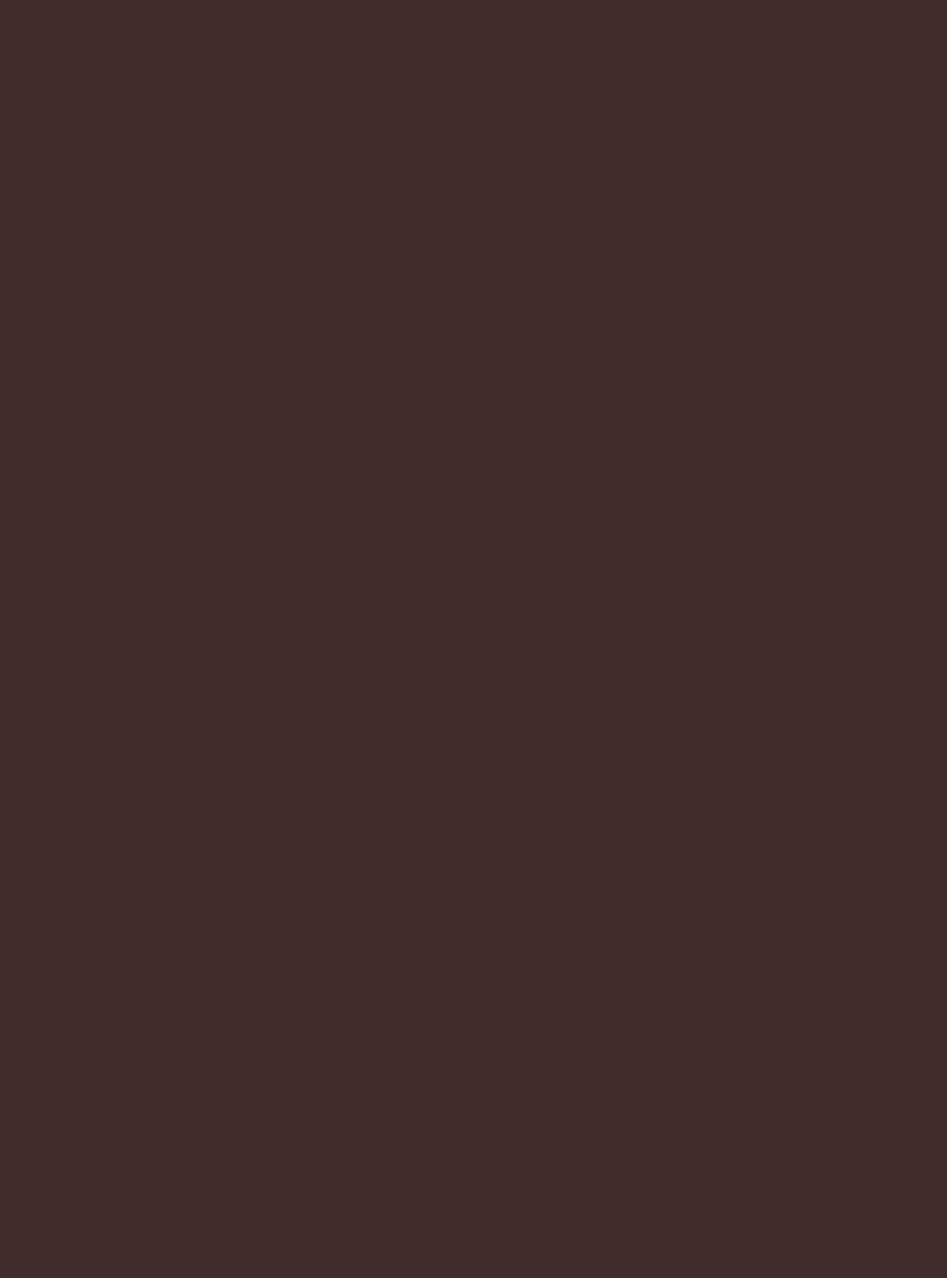
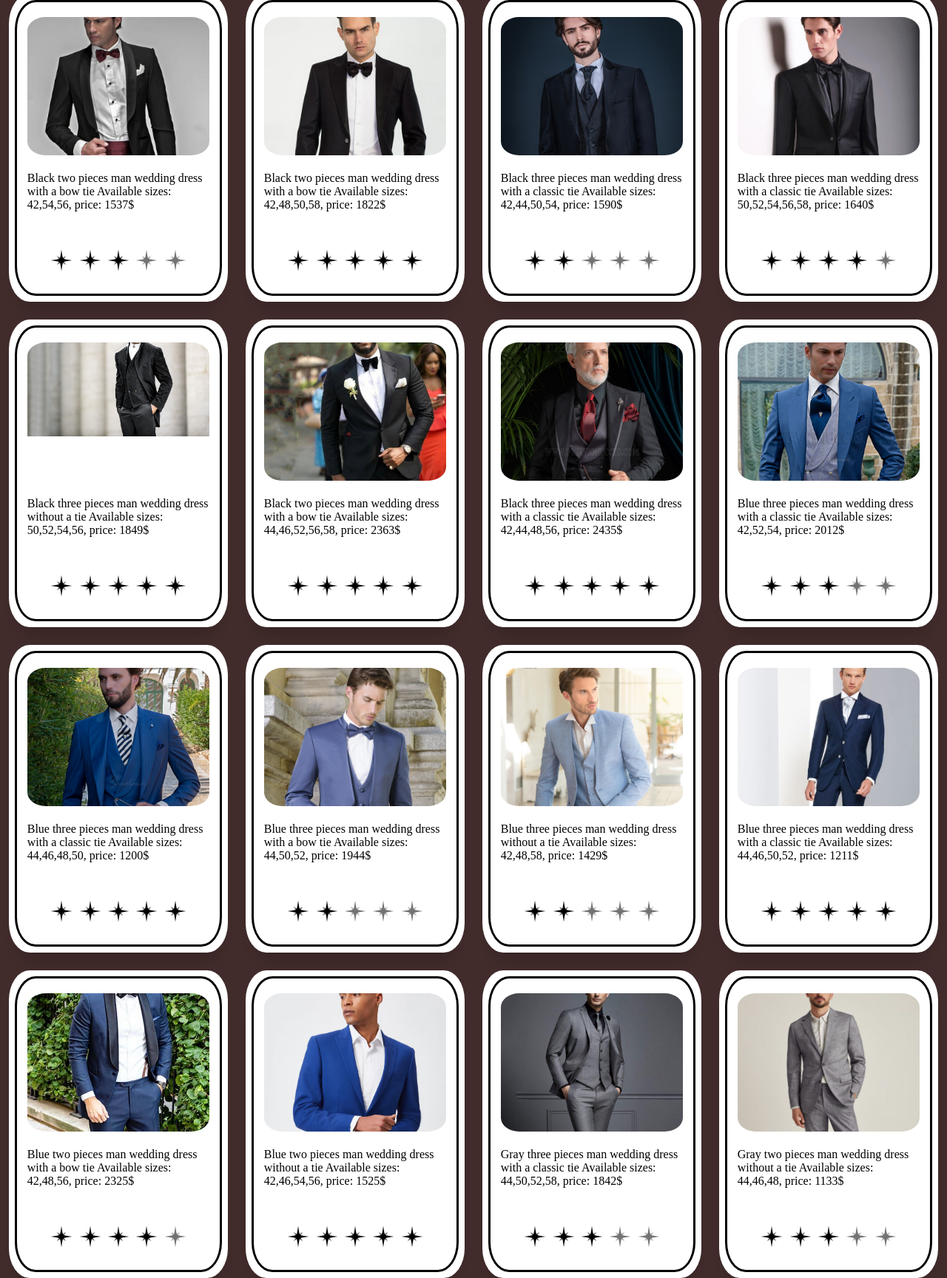
Before and after one commit to ekalape/WedDress, a website built with webpack: page src/index.html in a window 1280 px wide. Shown: the top 1728 px of the page at 74% size. Before the commit the page ends 800 px from the top, so only its background shows below. Built offline with nearby package versions, Linux system fonts and the light colour scheme.

Commit message:
feat: add card creation function

```diff
--- a/src/database/man.json
+++ b/src/database/man.json
@@ -1,143 +1,143 @@
 [{
-        "imageURL": "../assets/men/m-black-1.jpg",
+        "imageURL": "../src/assets/men/m-black-1.jpg",
         "color": "black",
         "tie": "bow",
         "complexity": 2
     },
     {
-        "imageURL": "../assets/men/m-black-2.jpg",
+        "imageURL": "../src/assets/men/m-black-2.jpg",
         "color": "black",
         "tie": "bow",
         "complexity": 2
     },
     {
-        "imageURL": "../assets/men/m-black-3.jpg",
+        "imageURL": "../src/assets/men/m-black-3.jpg",
         "color": "black",
         "tie": "tie",
         "complexity": 3
     },
     {
-        "imageURL": "../assets/men/m-black-4.jpg",
+        "imageURL": "../src/assets/men/m-black-4.jpg",
         "color": "black",
         "tie": "tie",
         "complexity": 3
     },
     {
-        "imageURL": "../assets/men/m-black-5.jpg",
+        "imageURL": "../src/assets/men/m-black-5.jpg",
         "color": "black",
         "tie": "none",
         "complexity": 3
     },
     {
-        "imageURL": "../assets/men/m-black-6.jpg",
+        "imageURL": "../src/assets/men/m-black-6.jpg",
         "color": "black",
         "tie": "bow",
         "complexity": 2
     },
     {
-        "imageURL": "../assets/men/m-black-7.jpg",
+        "imageURL": "../src/assets/men/m-black-7.jpg",
         "color": "black",
         "tie": "tie",
         "complexity": 3
     },
     {
-        "imageURL": "../assets/men/m-blue-1.jpg",
+        "imageURL": "../src/assets/men/m-blue-1.jpg",
         "color": "blue",
         "tie": "tie",
         "complexity": 3
     },
     {
-        "imageURL": "../assets/men/m-blue-2.jpg",
+        "imageURL": "../src/assets/men/m-blue-2.jpg",
         "color": "blue",
         "tie": "tie",
         "complexity": 3
     },
     {
-        "imageURL": "../assets/men/m-blue-3.jpg",
+        "imageURL": "../src/assets/men/m-blue-3.jpg",
         "color": "blue",
         "tie": "bow",
         "complexity": 3
     },
     {
-        "imageURL": "../assets/men/m-blue-4.jpg",
+        "imageURL": "../src/assets/men/m-blue-4.jpg",
         "color": "blue",
         "tie": "none",
         "complexity": 3
     },
     {
-        "imageURL": "../assets/men/m-blue-5.jpg",
+        "imageURL": "../src/assets/men/m-blue-5.jpg",
         "color": "blue",
         "tie": "tie",
         "complexity": 3
     },
     {
-        "imageURL": "../assets/men/m-blue-6.jpg",
+        "imageURL": "../src/assets/men/m-blue-6.jpg",
         "color": "blue",
         "tie": "bow",
         "complexity": 2
     },
     {
-        "imageURL": "../assets/men/m-blue-7.jpg",
+        "imageURL": "../src/assets/men/m-blue-7.jpg",
         "color": "blue",
         "tie": "none",
         "complexity": 2
     },
     {
-        "imageURL": "../assets/men/m-gray-1.jpg",
+        "imageURL": "../src/assets/men/m-gray-1.jpg",
         "color": "gray",
         "tie": "tie",
         "complexity": 3
     },
     {
-        "imageURL": "../assets/men/m-gray-2.jpg",
+        "imageURL": "../src/assets/men/m-gray-2.jpg",
         "color": "gray",
         "tie": "none",
         "complexity": 2
     },
     {
-        "imageURL": "../assets/men/m-gray-3.jpg",
+        "imageURL": "../src/assets/men/m-gray-3.jpg",
         "color": "gray",
         "tie": "bow",
         "complexity": 2
     },
     {
-        "imageURL": "../assets/men/m-gray-4.jpg",
+        "imageURL": "../src/assets/men/m-gray-4.jpg",
         "color": "gray",
         "tie": "tie",
         "complexity": 3
     },
     {
-        "imageURL": "../assets/men/m-white-1.jpg",
+        "imageURL": "../src/assets/men/m-white-1.jpg",
         "color": "white",
         "tie": "none",
         "complexity": 2
     },
     {
-        "imageURL": "../assets/men/m-white-2.jpg",
+        "imageURL": "../src/assets/men/m-white-2.jpg",
         "color": "white",
         "tie": "tie",
         "complexity": 2
     },
     {
-        "imageURL": "../assets/men/m-white-3.jpg",
+        "imageURL": "../src/assets/men/m-white-3.jpg",
         "color": "white",
         "tie": "bow",
         "complexity": 2
     },
     {
-        "imageURL": "../assets/men/m-white-4.jpg",
+        "imageURL": "../src/assets/men/m-white-4.jpg",
         "color": "white",
         "tie": "tie",
         "complexity": 3
     },
     {
-        "imageURL": "../assets/men/m-white-5.jpg",
+        "imageURL": "../src/assets/men/m-white-5.jpg",
         "color": "white",
         "tie": "tie",
         "complexity": 3
     },
     {
-        "imageURL": "../assets/men/m-white-6.jpg",
+        "imageURL": "../src/assets/men/m-white-6.jpg",
         "color": "white",
         "tie": "bow",
         "complexity": 3
--- a/src/style.scss
+++ b/src/style.scss
@@ -10,7 +10,9 @@ body {
     background-color: rgb(65, 43, 43);
     display: flex;
     justify-content: center;
+    flex-wrap: wrap;
     align-items: center;
+    gap: 40px;
 }
 
 .card {
@@ -22,6 +24,7 @@ body {
     box-shadow: 0.5rem 0.5rem white, -0.5rem -0.5rem white, 0.5rem -0.5rem white, -0.5rem 0.5rem white, 0 6.7px 5.3px rgba(0, 0, 0, 0.048), 0 12.5px 10px rgba(0, 0, 0, 0.06), 0 22.3px 17.9px rgba(0, 0, 0, 0.072);
     display: flex;
     flex-direction: column;
+    justify-content: space-between;
     align-items: center;
     gap: 20px;
     padding-top: 20px;
@@ -36,14 +39,18 @@ body {
     height: 50%;
     overflow: hidden;
     border-radius: 10%;
+    position: relative;
 }
 
 .card__image img {
     width: 100%;
+    position: relative;
+    top: -20%;
     margin: auto;
 }
 
 .card__description {
+    width: 90%;
     display: flex;
     flex-direction: column;
     align-items: center;
@@ -56,7 +63,12 @@ body {
 .popolarity {
     width: 200px;
     height: 30px;
-    margin: 20px auto;
+    margin: 30px auto;
     display: flex;
     justify-content: space-evenly;
 }
+
+.popolarity img {
+    width: 30px;
+    height: 30px;
+}
--- a/src/ts/interf.ts
+++ b/src/ts/interf.ts
@@ -7,7 +7,7 @@ export interface ICartable {
     drawCard: () => void;
 }
 
-type dressColors = enums.manColors| enums.womanColors|string
+type dressColors = enums.manColors | enums.womanColors | string
 
 export class Cloth {
     color: dressColors;
@@ -15,23 +15,18 @@ export class Cloth {
     _price: number;
     size: number[];
     popolarity: number;
-    constructor(color:dressColors, imageURL: string) {
+    constructor(color: dressColors, imageURL: string) {
         this.color = color;
         this.imageURL = imageURL;
         this._price = this.setRandom(1500, 1000);
-        this.size = this.setSize([[46,48], 2]);
+        this.size = this.setSize([[46, 48], 2]);
         this.popolarity = this.setRandom(4, 2);
     }
     get price(): number {
         return this._price;
     }
-/*  static refColor(c:string, gender:string){
-if(gender === "w")
-return Object.entries(enums.womanColors).filter(x=>x[1]===c)[0][0]
-else return Object.entries(enums.manColors).filter(x=>x[1]===c)[0][0]
-}
- */
-    setSize(a:[number[],number]): number[] {
+
+    setSize(a: [number[], number]): number[] {
         const s = a[0];
         const q = a[1]
         const arr: number[] = [];
@@ -39,62 +34,104 @@ else return Object.entries(enums.manColors).filter(x=>x[1]===c)[0][0]
             let n = s[this.setRandom(s.length)];
             if (!arr.includes(n)) arr.push(n);
         }
-        return arr.sort((a,b)=>a-b);
+        return arr.sort((a, b) => a - b);
     }
     private setRandom(range: number, corr: number = 0) {
         return Math.floor(Math.random() * range + corr);
     }
 
-    toString() { }
+    toString() { return "default cloth" }
+
+
+    createCard() {
+        const card: HTMLElement = document.createElement("div");
+        const cardImage: HTMLElement = document.createElement("div");
+        const cardImageFoto: HTMLImageElement = document.createElement("img");
+        const cardDescription: HTMLParagraphElement = document.createElement("div");
+        const cardPopolarity: HTMLElement = this.starsCreator(this.popolarity);
+
+        card.classList.add("card");
+        cardImage.classList.add("card__image");
+        cardDescription.classList.add("card__description");
+        cardPopolarity.classList.add("popolarity");
+
+
+        cardDescription.textContent = this.toString()
+        cardImageFoto.src = this.imageURL;
+
+
+        cardImage.append(cardImageFoto);
+        card.append(cardImage, cardDescription, cardPopolarity);
+
+        return card;
+    }
+
+    private starsCreator(stars: number): HTMLElement {
+        const cont = document.createElement("div");
+
+        const validStar: string = '<img src="../src/assets/star_black.png" alt="star">';
+
+        const notStar: string = '<img src="../src/assets/star_gray.png" alt="lack of star">';
+
+      let st =""
+
+        for (let i = 0; i < stars; i++) {
+            st+=validStar;
+        }
+        for (let i = 0; i < 5 - stars; i++) {
+            st+=notStar;
+        }
+        cont.innerHTML = st;
+        return cont;
+    }
 }
 
 export class WomanCloth extends Cloth {
     sleeves: boolean;
-    length: enums.dressLength|string ;
+    length: enums.dressLength | string;
 
 
     constructor(
         color: enums.womanColors | string,
         sleeves: boolean,
-        length: enums.dressLength|string,
+        length: enums.dressLength | string,
         imageURL: string
     ) {
         super(color, imageURL);
         this.sleeves = sleeves;
         this.length = length;
-        this.size =this.setSize([[38,40,42,44,46,48,50,52,54], 5]);
+        this.size = this.setSize([[38, 40, 42, 44, 46, 48, 50, 52, 54], 5]);
     }
 
     override toString() {
         let sl: string = this.sleeves ? 'with sleeves' : 'without sleeves';
         let color = this.color[0].toUpperCase() + this.color.slice(1);
-        return `${color} ${this.length} woman wedding dress ${sl} \nAvailable sizes: ${this.size},\nprice: ${this.price}$, popolarity: ${this.popolarity}`;
+        return `${color} ${this.length} woman wedding dress ${sl} \nAvailable sizes: ${this.size},\nprice: ${this.price}$`;
     }
 }
 
-
 export class ManCloth extends Cloth {
-    tie: enums.ties|string;
-    complexity: enums.dressComplex|number;
+    tie: enums.ties | string;
+    complexity: enums.dressComplex | number;
 
     constructor(
         color: enums.manColors | string,
-        complexity:enums.dressComplex|number,
-        tie:enums.ties|string,
+        complexity: enums.dressComplex | number,
+        tie: enums.ties | string,
         imageURL: string
     ) {
         super(color, imageURL);
-         this.size =this.setSize([[42,44,46,48,50,52,54, 56, 58], 5]);
-         this.tie = tie;
-         this.complexity =complexity;
+        this.size = this.setSize([[42, 44, 46, 48, 50, 52, 54, 56, 58], 5]);
+        this.tie = tie;
+        this.complexity = complexity;
     }
 
     override toString() {
         let t: string = this.tie === "tie" ? 'with a classic tie'
-        :this.tie ==="bow" ? 'with a bow tie'
-        : 'without a tie';
-        let compl = this.complexity===2? "two pieces" : this.complexity===3? "three pieces" : "one piece"
+            : this.tie === "bow" ? 'with a bow tie'
+                : 'without a tie';
+        let compl = this.complexity === 2 ? "two pieces" : this.complexity === 3 ? "three pieces" : "one piece"
         let color = this.color[0].toUpperCase() + this.color.slice(1);
-        return `${color} ${compl} man wedding dress ${t} \nAvailable sizes: ${this.size},\nprice: ${this.price}$, popolarity: ${this.popolarity}`;
+        return `${color} ${compl} man wedding dress ${t} \nAvailable sizes: ${this.size},\nprice: ${this.price}$`;
     }
 }
--- /dev/null
+++ b/src/ts/loader.ts
@@ -0,0 +1,37 @@
+
+
+import * as cloth from "./interf";
+import * as enums from "./enums";
+import "../style.scss";
+
+
+type wDress ={
+    color:enums.womanColors|string,
+    imageURL:string,
+    sleeves:boolean,
+    length:string
+}
+type mDress ={
+    color:enums.womanColors|string,
+    imageURL:string,
+    complexity:number,
+    tie:string;
+}
+
+export async function createDatabase(){
+const responseW = await fetch("/src/database/woman.json");
+const databaseW:string = await responseW.text();
+const womenArray:wDress[] = JSON.parse(databaseW)
+//console.log(womenArray);
+
+const responseM = await fetch("/src/database/man.json")
+const databaseM:string = await responseM.text();
+const menArray:mDress[] = JSON.parse(databaseM)
+
+
+for (let i  of menArray){
+const manDressItem = new cloth.ManCloth(i.color, i.complexity, i.tie, i.imageURL);
+document.body.append(manDressItem.createCard());
+}
+
+}
--- a/webpack.config.js
+++ b/webpack.config.js
@@ -50,7 +50,7 @@ module.exports = ({ develop }) => ({
         extensions: [".ts", ".js"]
     },
     plugins: [
-        new HtmlWebpackPlugin({ title: "Wedding dress shop", template: "./src/wDress-card.html" }),
+        new HtmlWebpackPlugin({ title: "Wedding dress shop" /* , template: "./src/wDress-card.html" */ }),
 
         new MiniCssExtractPlugin({ filename: "[name].[contenthash].css" })
     ],
```
Also changed, not shown: src/ts/main.ts (+1 -41 lines), dist/bundle.js (deleted), dist/index.html (deleted), 1 other file.
